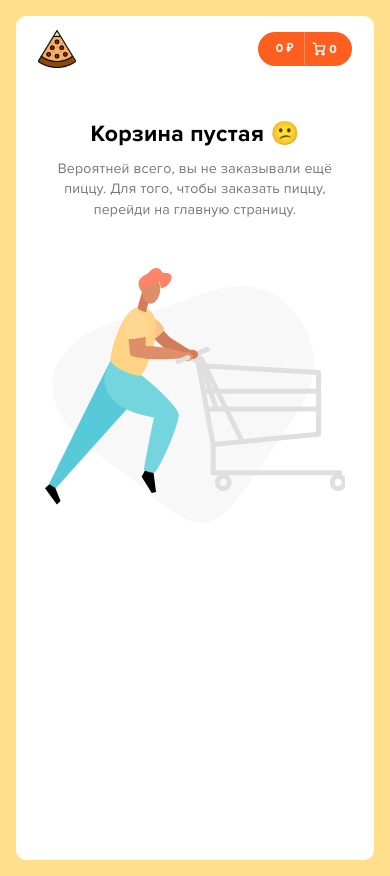
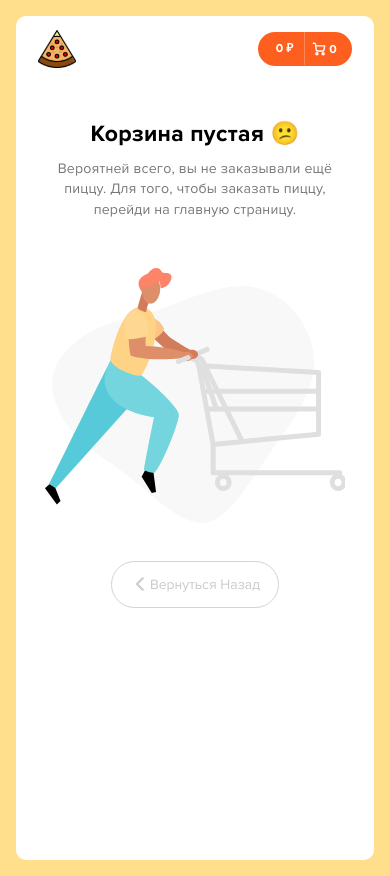
Before and after one commit to Dubovec-Vladislav/Pizza-app, a React (Create React App) app: page /basket in a window 390 px wide. Built offline with nearby package versions, Linux system fonts and the light colour scheme.

Commit message:
Creating back btn in empty basket

```diff
--- a/src/components/Basket/EmptyBasket/EmptyBasket.module.scss
+++ b/src/components/Basket/EmptyBasket/EmptyBasket.module.scss
@@ -1,4 +1,6 @@
-.body {}
+.body {
+  text-align: center;
+}
 
 .title {
   color: #000;
@@ -30,8 +32,67 @@
 .img {
   display: block;
   text-align: center;
+  margin: 0px 0px 55px 0px;
 
   img {
     max-width: 100%;
   }
 }
+
+.backBtn {
+  position: relative;
+  color: #CACACA;
+  background-color: #FFF;
+  margin: 0px 5px 0px 0px;
+  padding: 17px 28px 17px 48px;
+  border: 1px solid #D3D3D3;
+  border-radius: 30px;
+  cursor: pointer;
+  font-size: 16px;
+
+  &:hover {
+
+    &::before,
+    &::after {
+      left: 11%;
+    }
+  }
+
+  &::before,
+  &::after {
+    content: '';
+    position: absolute;
+    left: 14%;
+    width: 10px;
+    height: 2px;
+    background-color: #CACACA;
+    border-radius: 10px;
+    transition: 0.4s ease;
+  }
+
+  &::before {
+    bottom: 42.1%;
+    transform: rotate(45deg);
+  }
+
+  &::after {
+    top: 42.1%;
+    transform: rotate(-45deg);
+  }
+
+  @media (max-width: 500px) {
+    flex: 0 1 50%;
+    margin: 0px 0px 5px 0px;
+    padding: 14px 18px 14px 38px;
+    font-size: 14px;
+    text-align: center;
+
+    &::before {
+      bottom: 41%;
+    }
+
+    &::after {
+      top: 41%;
+    }
+  }
+}
--- a/src/components/Basket/EmptyBasket/EmptyBasket.tsx
+++ b/src/components/Basket/EmptyBasket/EmptyBasket.tsx
@@ -10,6 +10,7 @@ const EmptyBasket: FC = (props) => {
         Вероятней всего, вы не заказывали ещё пиццу. Для того, чтобы заказать пиццу, перейди на главную страницу.
       </div>
       <Link to='/' className={style.img}><img src="/img/UI/empty-basket.svg" alt="empty-basket" /></Link>
+      <Link to={"/"} className={style.backBtn}>Вернуться Назад</Link>
     </div>
   );
 };
```
